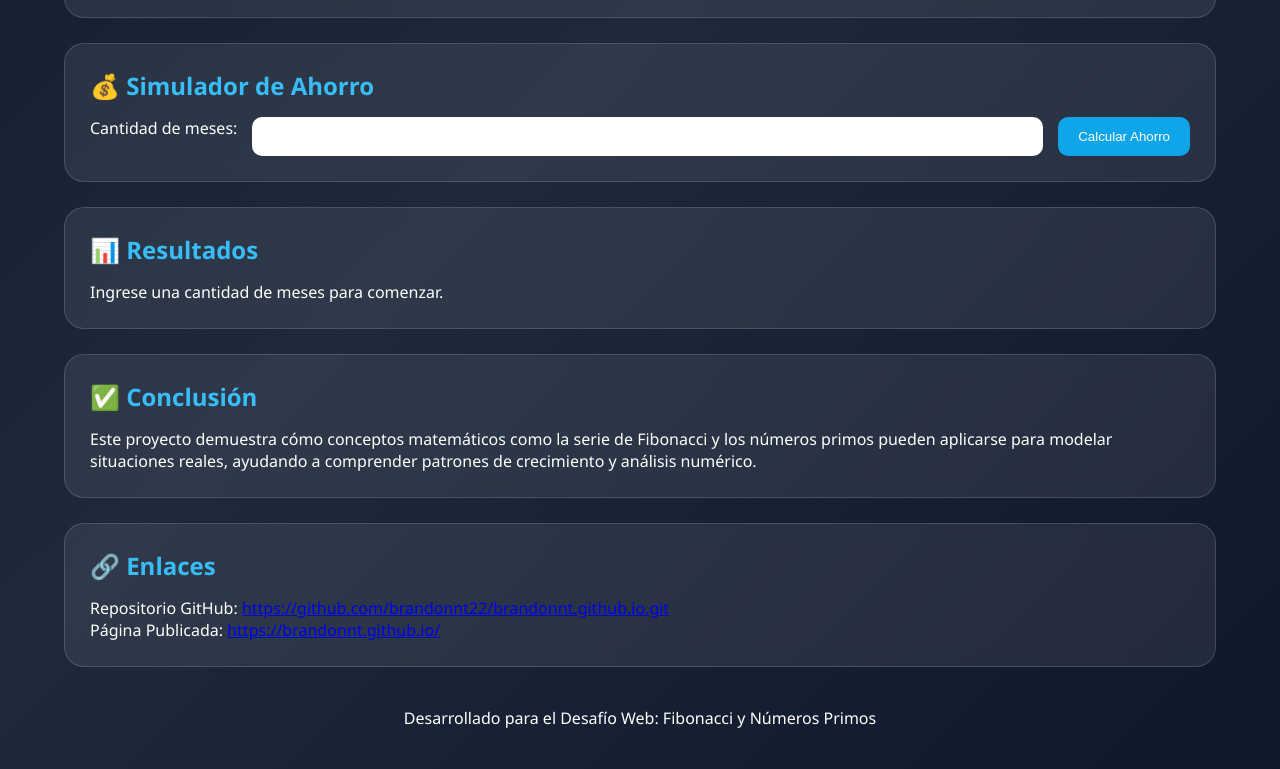
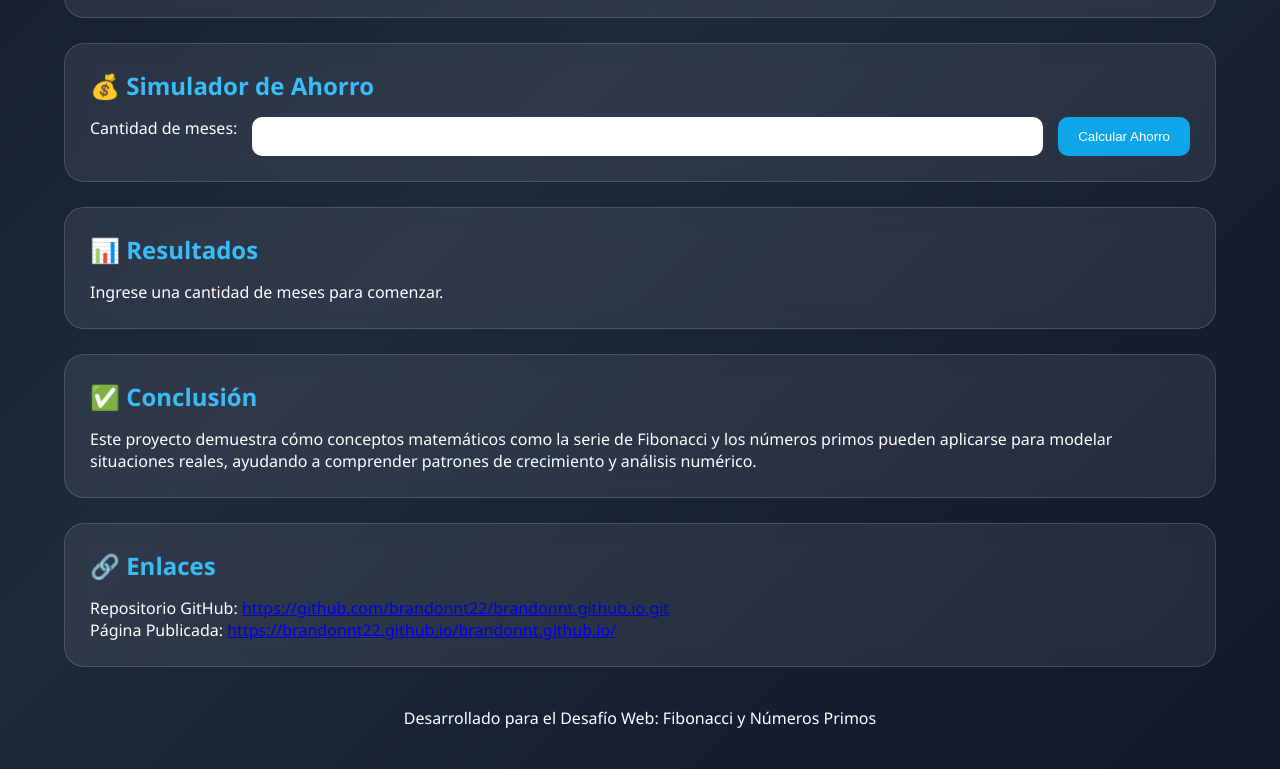
Before and after one commit to brandonnt22/brandonnt.github.io, a plain HTML site: page index.html in a window 1280 px wide. Shown: the part 716-1485 px from the top of the page. Drawn offline with Linux system fonts and the light colour scheme.

Commit message:
index.html

```diff
--- a/index.html
+++ b/index.html
@@ -195,7 +195,7 @@
             <p>
                 Página Publicada:
                 <a href="#" target="_blank">
-                    https://brandonnt.github.io/
+                    https://brandonnt22.github.io/brandonnt.github.io/
                 </a>
             </p>
 
```
